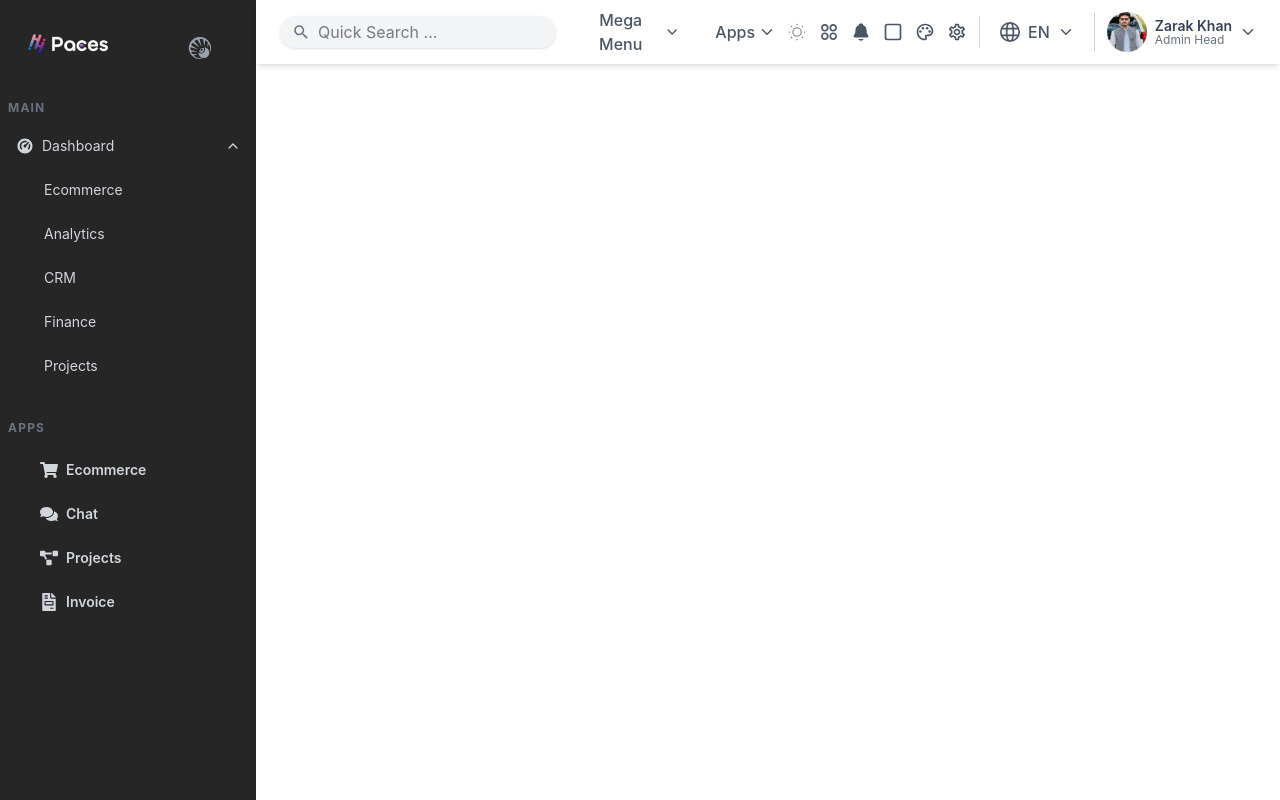
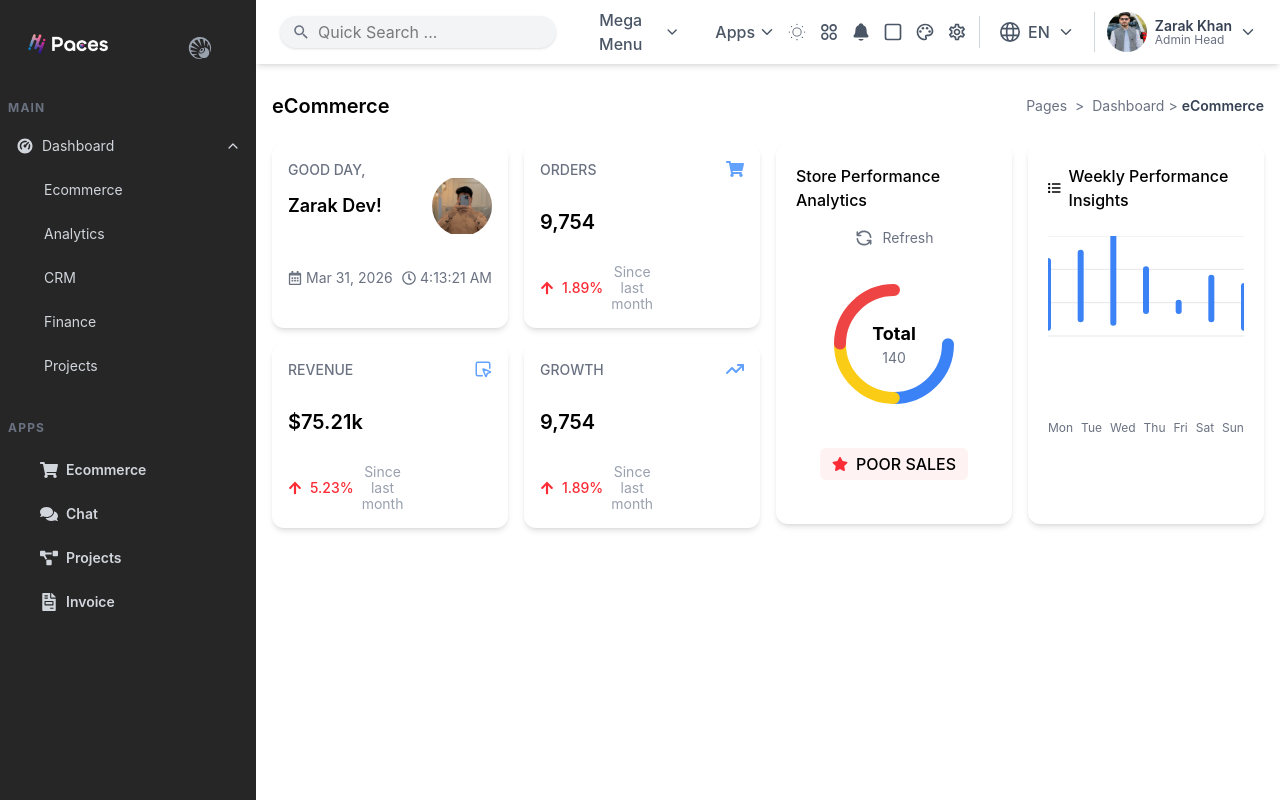
Before and after one commit to zarakk059-arch/dashboard-project, a React (Vite) app: page / in a window 1280 px wide. Built offline with nearby package versions, Linux system fonts and the light colour scheme; the HTML template or start-up script is replaced by a standard one.

Commit message:
Set Ecommerce as default, update Sidebar with NavLink and active highlighting

```diff
--- a/src/App.jsx
+++ b/src/App.jsx
@@ -1,4 +1,4 @@
-import React, { useState } from "react";
+import React from "react";
 import { BrowserRouter, Routes, Route } from "react-router-dom";
 import Navbar from "./components/Navbar";
 import Sidebar from "./components/Sidebar";
@@ -9,29 +9,26 @@ import Finance from "./components/Finance";
 import Project from "./components/Project";
 
 const App = () => {
-  const [sidebarOpen, setSidebarOpen] = useState(false);
-
   return (
     <BrowserRouter>
       <div className="flex">
+        {/* Sidebar */}
+        <Sidebar />
 
-        {/* Sidebar */}
-        <Sidebar sidebarOpen={sidebarOpen} setSidebarOpen={setSidebarOpen} />
+        {/* Main content */}
+        <div className="flex-1">
+          <Navbar />
+          <Routes>
+            {/* Default route */}
+            <Route path="/" element={<Ecommerce />} />
 
-        <div className="flex-1">
-
-          {/* Navbar */}
-          <Navbar setSidebarOpen={setSidebarOpen} />
-
-          {/* Routes */}
-          <Routes>
-            <Route path="/ecommerce" element={<Ecommerce />} />
+            {/* Other pages */}
+             <Route path="/ecommerce" element={<Ecommerce />} />
             <Route path="/analytics" element={<Analytics />} />
             <Route path="/crm" element={<Crm />} />
             <Route path="/finance" element={<Finance />} />
             <Route path="/projects" element={<Project />} />
           </Routes>
-
         </div>
       </div>
     </BrowserRouter>
```
